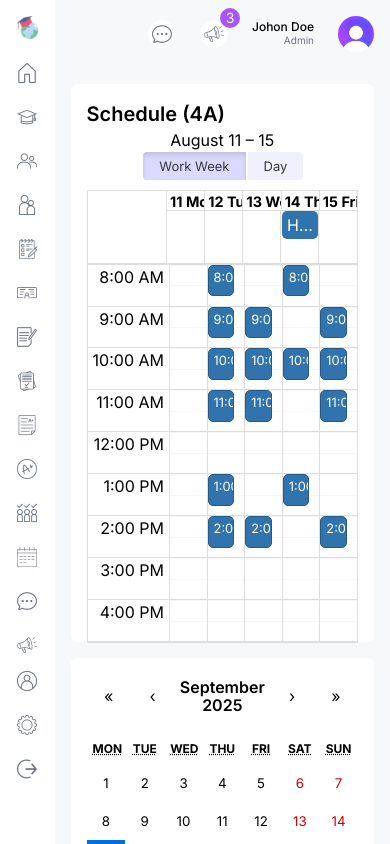
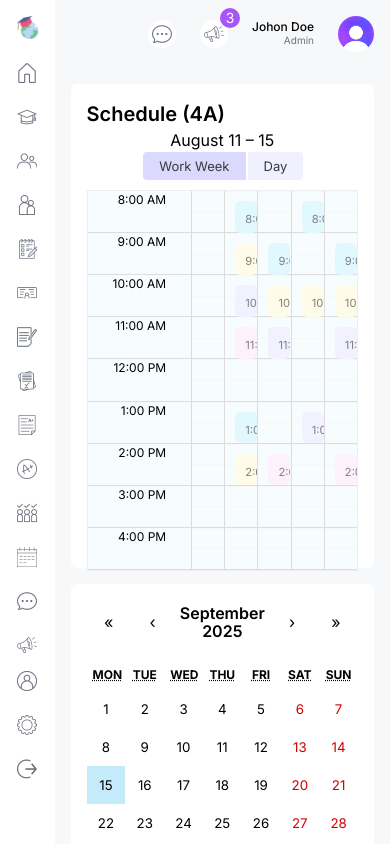
Before and after one commit to AimableUK/Class-Link, a Next.js app: page /student in a window 390 px wide. Built offline with nearby package versions, Linux system fonts and the light colour scheme.

Commit message:
Configured the responsive calendars

```diff
--- a/src/app/globals.css
+++ b/src/app/globals.css
@@ -5,16 +5,16 @@
 .react-calendar {
     width: 100% !important;
     border: none !important;
-    font-family: 'inter', sans-serif !important;
+    font-family: "Inter", sans-serif !important;
 }
 
-.react-calendar__navigation__label__labelText{
+.react-calendar__navigation__label__labelText {
     font-weight: 600;
 }
 
-.react-calendar__title--active {
-    background-color: #C3EBFA !important;
-    color: #000 !important;
+.react-calendar__tile--active {
+    background-color: #c3ebfa !important;
+    color: black !important;
 }
 
 .rbc-btn-group:first-child {
@@ -36,7 +36,80 @@
     margin-left: 2px !important;
 }
 
-.rbc-btn-group button.rbc-active {
+.rbc-toolbar button.rbc-active {
     background-color: #dbdafe !important;
-    box-shadow: none;
+    box-shadow: none !important;
 }
+
+.rbc-time-view {
+    border-color: #eee !important;
+}
+
+.rbc-time-header {
+    display: none !important;
+}
+
+.rbc-time-content {
+    border: none !important;
+}
+
+.rbc-time-gutter.rbc-time-column {
+    font-size: 12px !important;
+}
+
+.rbc-time-gutter.rbc-time-column .rbc-timeslot-group {
+    padding: 0px 20px !important;
+}
+
+.rbc-timeslot-group {
+    background-color: #f7fdff !important;
+}
+
+.rbc-day-slot {
+    font-size: 14px !important;
+}
+
+.rbc-event {
+    border: none !important;
+    color: black !important;
+    padding: 10px !important;
+    margin: 10px !important;
+    width: 99% !important;
+}
+
+.rbc-event:nth-child(1) {
+    background-color: #e2f8ff !important;
+}
+
+.rbc-event:nth-child(2) {
+    background-color: #fefce8 !important;
+}
+
+.rbc-event:nth-child(3) {
+    background-color: #f2f1ff !important;
+}
+
+.rbc-event:nth-child(4) {
+    background-color: #fdf2fb !important;
+}
+
+.rbc-event:nth-child(5) {
+    background-color: #e2f8ff !important;
+}
+
+.rbc-event:nth-child(6) {
+    background-color: #fefce8 !important;
+}
+
+.rbc-event:nth-child(7) {
+    background-color: #f2f1ff !important;
+}
+
+.rbc-event:nth-child(8) {
+    background-color: #fdf2fb !important;
+}
+
+.rbc-event-label {
+    color: gray !important;
+    margin-bottom: 5px;
+}
```
